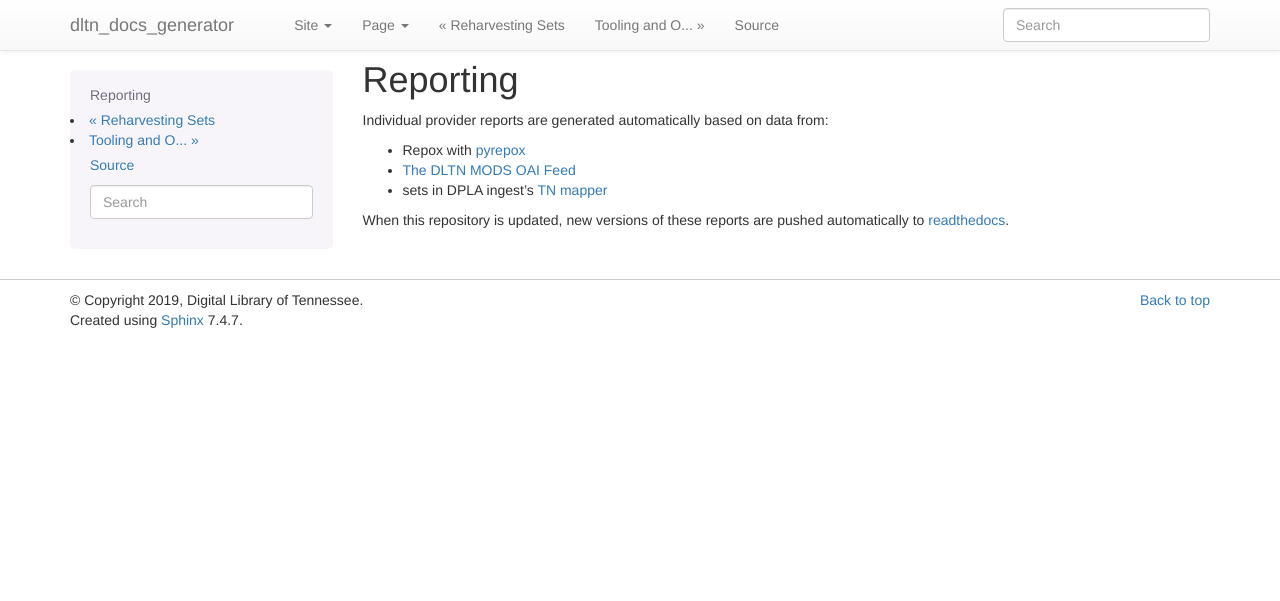
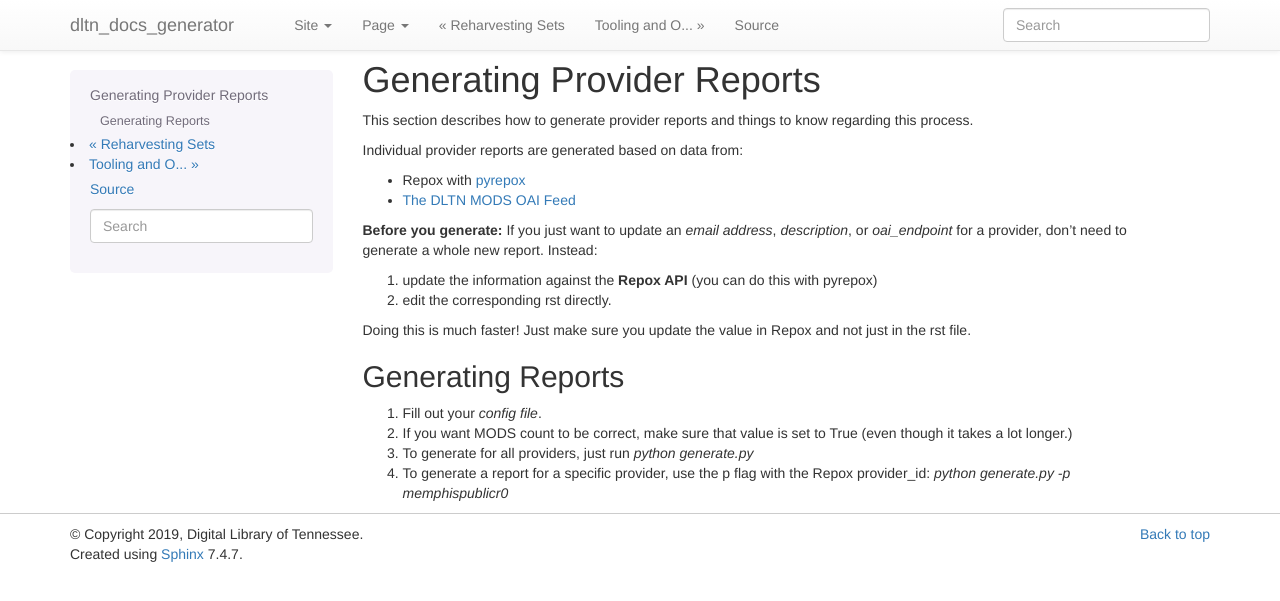
Before and after one commit to DigitalLibraryofTennessee/dltn_docs_generator, a Sphinx documentation site: the page built from docs/procedures/reporting.rst, in a window 1280 px wide. Shown: the top 601 px of the page. Built offline with Sphinx 7.4.7, drawn with Linux system fonts in a browser that asks for light colours; pages that are not in the unit, such as notebooks, are missing from menus.

```diff
--- a/docs/procedures/reporting.rst
+++ b/docs/procedures/reporting.rst
@@ -1,11 +1,27 @@
-=========
-Reporting
-=========
+===========================
+Generating Provider Reports
+===========================
 
-Individual provider reports are generated automatically based on data from:
+This section describes how to generate provider reports and things to know regarding this process.
+
+Individual provider reports are generated based on data from:
 
 * Repox with `pyrepox <https://github.com/markpbaggett/pyrepox>`_
 * `The DLTN MODS OAI Feed <https://dpla.lib.utk.edu/repox/OAIHandler?verb=ListRecords&metadataPrefix=MODS>`_
-* sets in DPLA ingest's `TN mapper <https://github.com/dpla/ingestion/blob/develop/profiles/tn.pjs>`_
 
-When this repository is updated, new versions of these reports are pushed automatically to `readthedocs <https://dltn-technical-docs.readthedocs.io/en/latest/index.html#current-providers>`_.
+**Before you generate:** If you just want to update an `email address`, `description`, or `oai_endpoint` for a provider,
+don't need to generate a whole new report.  Instead:
+
+1. update the information against the **Repox API** (you can do this with pyrepox)
+2. edit the corresponding rst directly.
+
+Doing this is much faster!  Just make sure you update the value in Repox and not just in the rst file.
+
+------------------
+Generating Reports
+------------------
+
+1. Fill out your `config file`.
+2. If you want MODS count to be correct, make sure that value is set to True (even though it takes a lot longer.)
+3. To generate for all providers, just run `python generate.py`
+4. To generate a report for a specific provider, use the p flag with the Repox provider_id:  `python generate.py -p memphispublicr0`
```
Also changed, not shown: README.rst (+11 -1 lines).
